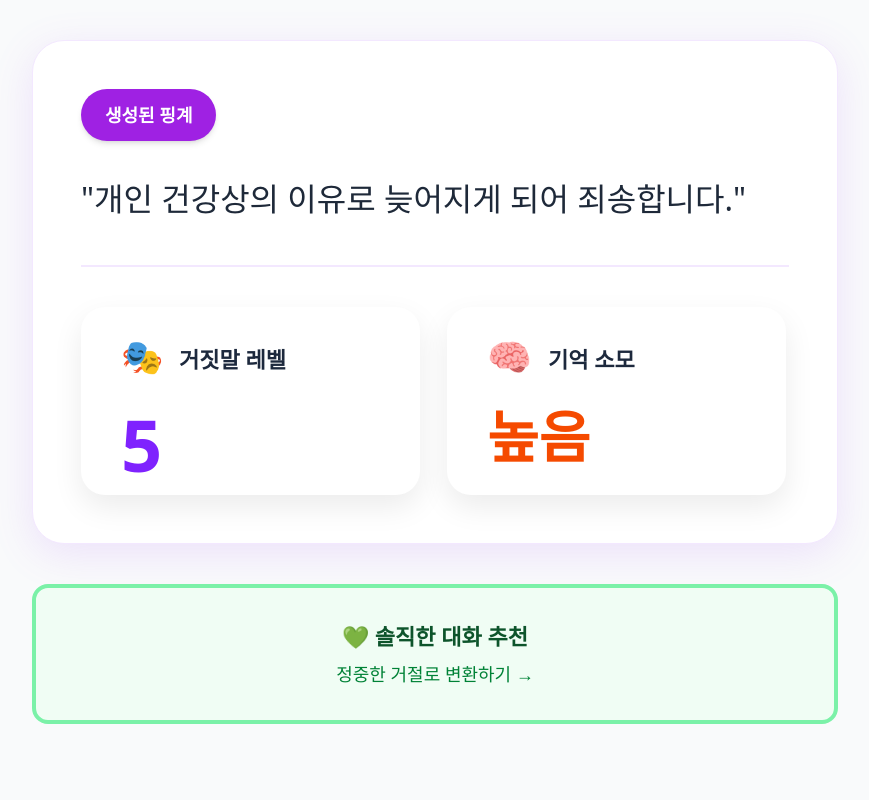
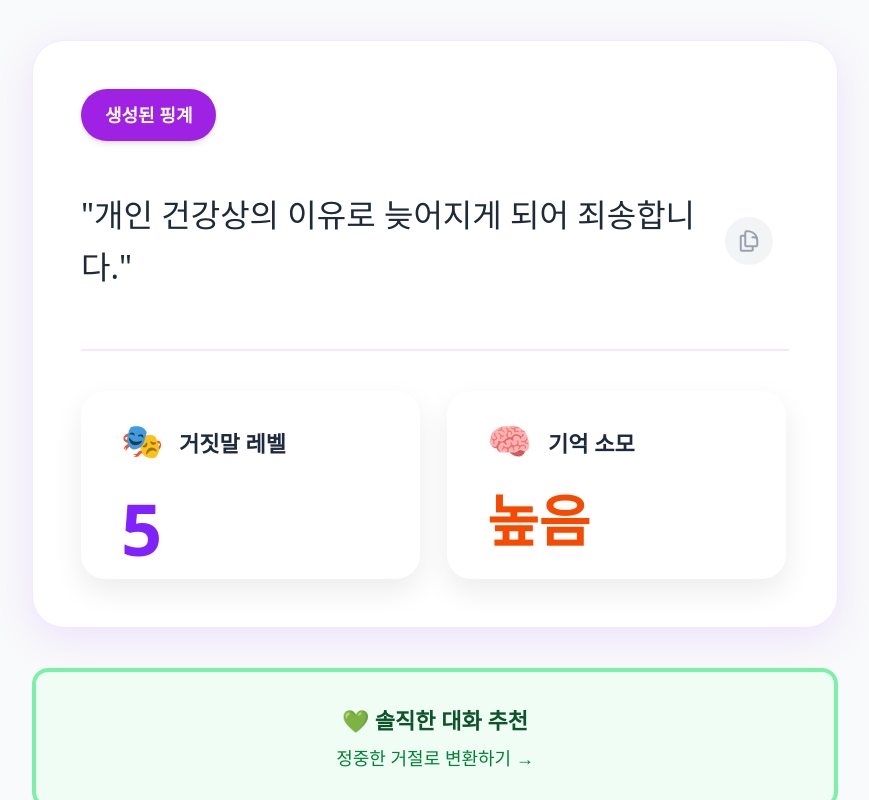
Before and after one commit to Bluedragon3rd/Frontend, a React (Vite) app in the folder makingLie/: page /result in a window 1280 px wide. Shown: the top 800 px of the page, without its empty margins (205-1074 px from the left). Built offline with nearby package versions, Linux system fonts and the light colour scheme.

Commit message:
버튼 연결 및 결과 복사 버튼

```diff
--- a/makingLie/src/components/RetryButton.tsx
+++ b/makingLie/src/components/RetryButton.tsx
@@ -2,24 +2,27 @@ import { useNavigate } from "react-router-dom";
 
 interface RetryButtonProps {
   className?: string;
+  onClick?: () => void;
 }
 
-const RetryButton = ({ className }: RetryButtonProps) => {
+const RetryButton = ({ className, onClick }: RetryButtonProps) => {
   const navigate = useNavigate();
 
   return (
-    // 1. 여기서 부모가 준 크기(391px)를 받음
     <div className={className}>
       <button
         onClick={() => {
-          navigate("/second-step");
+          if (onClick) {
+            onClick();
+          } else {
+            navigate("/first-step");
+          }
         }}
         className="
-          w-full h-full  /* 👈 핵심 수정: 부모 크기에 꽉 차게 변경 */
+          w-full h-full
           rounded-2xl
           border-2 border-slate-200
           bg-white
-          /* py-6 제거 (높이가 고정되면 패딩보단 flex 정렬이 안전함) */
           flex justify-center items-center
           text-[24px]
           font-semibold
@@ -27,6 +30,7 @@ const RetryButton = ({ className }: RetryButtonProps) => {
           transition
           hover:border-slate-300 hover:shadow
           active:scale-[0.98]
+          cursor-pointer
         "
       >
         🔄 다시 조합
--- a/makingLie/src/components/StartPillButton.tsx
+++ b/makingLie/src/components/StartPillButton.tsx
@@ -5,7 +5,7 @@ const StartPillButton = () => {
 
   return (
     <button
-      onClick={() => navigate("/game")}
+      onClick={() => navigate("/first-step")}
       className="
         inline-flex
         items-center
--- a/makingLie/src/pages/ResultPage.tsx
+++ b/makingLie/src/pages/ResultPage.tsx
@@ -1,24 +1,100 @@
+import { useState } from "react";
 import { useNavigate } from "react-router-dom";
 import RetryButton from "../components/RetryButton";
 import GradationButton from "../components/GradationButton";
 import HonestTalkButton from "../components/HonestTalkButton";
 import LieLevelCard from "../components/LieLevelCard";
 import MemoryCostCard from "../components/MemoryCostCard";
+import { useSituationStore } from "../store/useSituationStore";
 
 const ResultPage = () => {
   const navigate = useNavigate();
+  const { reset } = useSituationStore();
+
+  // 1. 복사 상태 관리 (아이콘 변경용)
+  const [isCopied, setIsCopied] = useState(false);
+
+  // 핑계 텍스트 변수로 분리 (나중에 실제 데이터로 교체하기 쉬움)
+  const excuseText = "개인 건강상의 이유로 늦어지게 되어 죄송합니다.";
+
+  const handleRetry = () => {
+    reset();
+    navigate("/second-step");
+  };
+
+  // 2. 복사 핸들러 함수
+  const handleCopy = async () => {
+    try {
+      await navigator.clipboard.writeText(excuseText);
+      setIsCopied(true);
+      // 2초 뒤에 다시 원래 아이콘으로 복귀
+      setTimeout(() => setIsCopied(false), 2000);
+    } catch (err) {
+      console.error("복사 실패:", err);
+    }
+  };
 
   return (
     <div className="flex flex-col justify-center items-center min-h-screen bg-gray-50 pb-20">
-      {/* 1. 결과 메인 카드 */}
       <div className="mt-10 w-[806px] bg-white rounded-[32px] p-12 shadow-[0_10px_40px_rgba(168,85,247,0.15)] border border-purple-100 flex flex-col">
         <div className="self-start bg-[#9F21E3] text-white px-6 py-3 rounded-full font-bold text-lg mb-8 shadow-md">
           생성된 핑계
         </div>
 
-        <h1 className="text-[32px] font-medium text-gray-800 leading-relaxed mb-10">
-          "개인 건강상의 이유로 늦어지게 되어 죄송합니다."
-        </h1>
+        {/* 3. 클릭 가능한 영역으로 감싸기 */}
+        <div
+          onClick={handleCopy}
+          className="group relative flex items-center justify-between mb-10 p-4 -ml-4 rounded-xl hover:bg-gray-50 transition-colors cursor-pointer"
+          title="클릭해서 복사하기"
+        >
+          <h1 className="text-[32px] font-medium text-gray-800 leading-relaxed pr-4">
+            "{excuseText}"
+          </h1>
+
+          {/* 복사 버튼 아이콘 */}
+          <button className="flex-shrink-0 w-12 h-12 flex items-center justify-center rounded-full bg-gray-100 text-gray-400 group-hover:bg-purple-100 group-hover:text-purple-600 transition-all">
+            {isCopied ? (
+              // 체크 아이콘 (복사됨)
+              <svg
+                xmlns="http://www.w3.org/2000/svg"
+                fill="none"
+                viewBox="0 0 24 24"
+                strokeWidth={2.5}
+                stroke="currentColor"
+                className="w-6 h-6 text-green-500"
+              >
+                <path
+                  strokeLinecap="round"
+                  strokeLinejoin="round"
+                  d="M4.5 12.75l6 6 9-13.5"
+                />
+              </svg>
+            ) : (
+              // 복사 아이콘 (기본)
+              <svg
+                xmlns="http://www.w3.org/2000/svg"
+                fill="none"
+                viewBox="0 0 24 24"
+                strokeWidth={2}
+                stroke="currentColor"
+                className="w-6 h-6"
+              >
+                <path
+                  strokeLinecap="round"
+                  strokeLinejoin="round"
+                  d="M15.75 17.25v3.375c0 .621-.504 1.125-1.125 1.125h-9.75a1.125 1.125 0 01-1.125-1.125V7.875c0-.621.504-1.125 1.125-1.125H6.75a9.06 9.06 0 011.5.124m7.5 10.376h3.375c.621 0 1.125-.504 1.125-1.125V11.25c0-4.46-3.243-8.161-7.5-8.876a9.06 9.06 0 00-1.5-.124H9.375c-.621 0-1.125.504-1.125 1.125v3.5m7.5 10.375H9.375a1.125 1.125 0 01-1.125-1.125v-9.25m12 6.625v-1.875a3.375 3.375 0 00-3.375-3.375h-1.5"
+                />
+              </svg>
+            )}
+          </button>
+
+          {/* 복사됨 툴팁 (옵션) */}
+          {isCopied && (
+            <span className="absolute -top-8 right-0 bg-gray-800 text-white text-xs px-2 py-1 rounded shadow-lg animate-fade-in-up">
+              복사되었습니다!
+            </span>
+          )}
+        </div>
 
         <hr className="w-full border-t-2 border-purple-100 mb-10" />
 
@@ -32,19 +108,19 @@ const ResultPage = () => {
         </div>
       </div>
 
-      {/* 2. 솔직히 말하기 버튼 */}
-      <div className="mt-10 mb-20">
+      <div className="mt-10 mb-10">
         <HonestTalkButton />
       </div>
-
-      {/* 3. 하단 버튼 영역 */}
       <div className="flex flex-row gap-6 w-[806px] justify-between">
         <GradationButton
           title="반응 시뮬 보기"
           className="!w-[391px] !h-[104px] text-[24px] rounded-[20px]"
           onClick={() => navigate("/simulation")}
         />
-        <RetryButton className="!w-[391px] !h-[104px] text-[24px] rounded-[20px]" />
+        <RetryButton
+          className="!w-[391px] !h-[104px] text-[24px] rounded-[20px]"
+          onClick={handleRetry}
+        />
       </div>
     </div>
   );
--- a/makingLie/src/store/useSituationStore.ts
+++ b/makingLie/src/store/useSituationStore.ts
@@ -1,5 +1,4 @@
 import { create } from "zustand";
-import { persist, createJSONStorage } from "zustand/middleware"; // 👈 1. 미들웨어 불러오기
 
 export type ConditionType = "피곤" | "아픔" | "멘탈";
 export type TargetType = "FM 상사" | "공감형" | "눈치100단";
@@ -8,28 +7,24 @@ interface SituationState {
   whyLevel: number;
   condition: ConditionType | null;
   target: TargetType | null;
+
   setWhyLevel: (level: number) => void;
   setCondition: (condition: ConditionType) => void;
   setTarget: (target: TargetType) => void;
   reset: () => void;
 }
 
-export const useSituationStore = create(
-  // 👈 2. persist로 전체를 감싸줍니다
-  persist<SituationState>(
-    (set) => ({
+export const useSituationStore = create<SituationState>((set) => ({
+  // 초기값
   whyLevel: 50,
   condition: null,
   target: null,
 
+  // 상태 변경 함수들
   setWhyLevel: (level) => set({ whyLevel: level }),
   setCondition: (condition) => set({ condition }),
   setTarget: (target) => set({ target }),
+
+  // 초기화 함수
   reset: () => set({ whyLevel: 50, condition: null, target: null }),
-    }),
-    {
-      name: "situation-storage", // 👈 3. 로컬스토리지에 저장될 이름 (Key)
-      storage: createJSONStorage(() => localStorage), // 👈 4. 저장소로 localStorage 사용 명시
-    },
-  ),
-);
+}));
```
Lines whose indentation alone changed are shown as unchanged.
